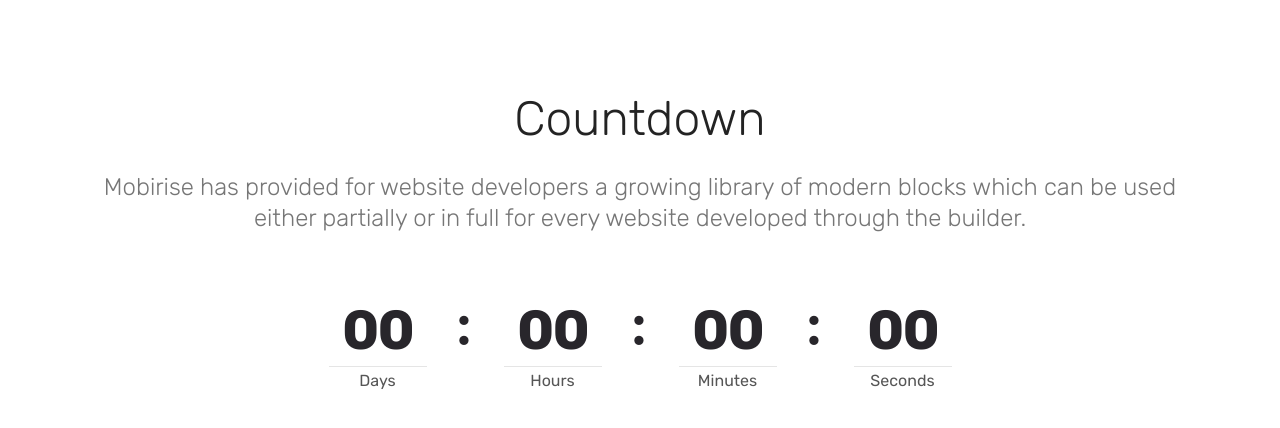
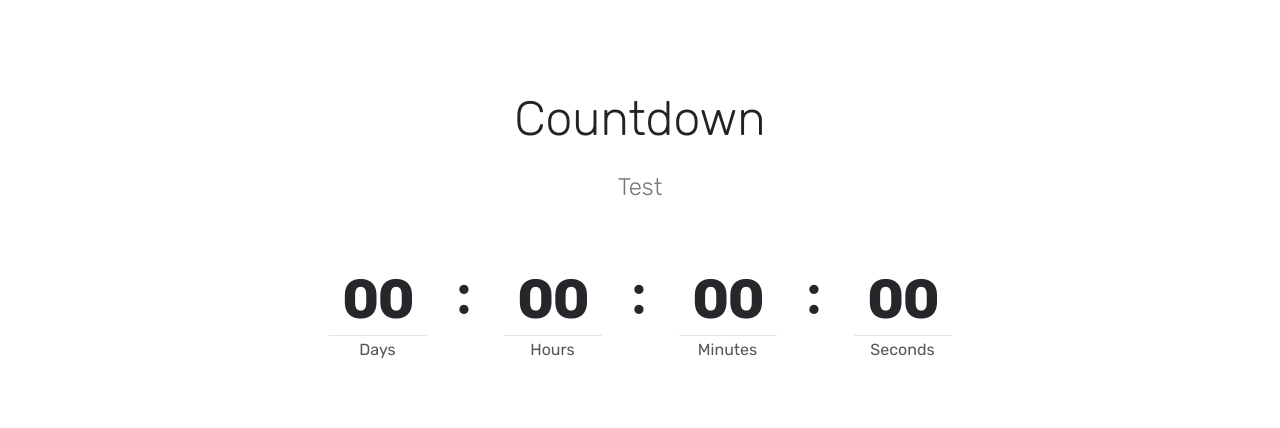
Before and after one commit to ibartter/Countdown, a plain HTML site: page index.html in a window 1280 px wide. Drawn offline with Linux system fonts and the light colour scheme.

Commit message:
Update index.html

```diff
--- a/index.html
+++ b/index.html
@@ -26,7 +26,7 @@
 
     <div class="container ">
         <h2 class="mbr-section-title pb-3 align-center mbr-fonts-style display-2">Countdown</h2>
-        <h3 class="mbr-section-subtitle align-center mbr-fonts-style display-5">Mobirise has provided for website developers a growing library of modern blocks which can be used either partially or in full for every website developed through the builder.</h3>
+        <h3 class="mbr-section-subtitle align-center mbr-fonts-style display-5">Test</h3>
 
     </div>
     <div class="container countdown-cont align-center">
```
